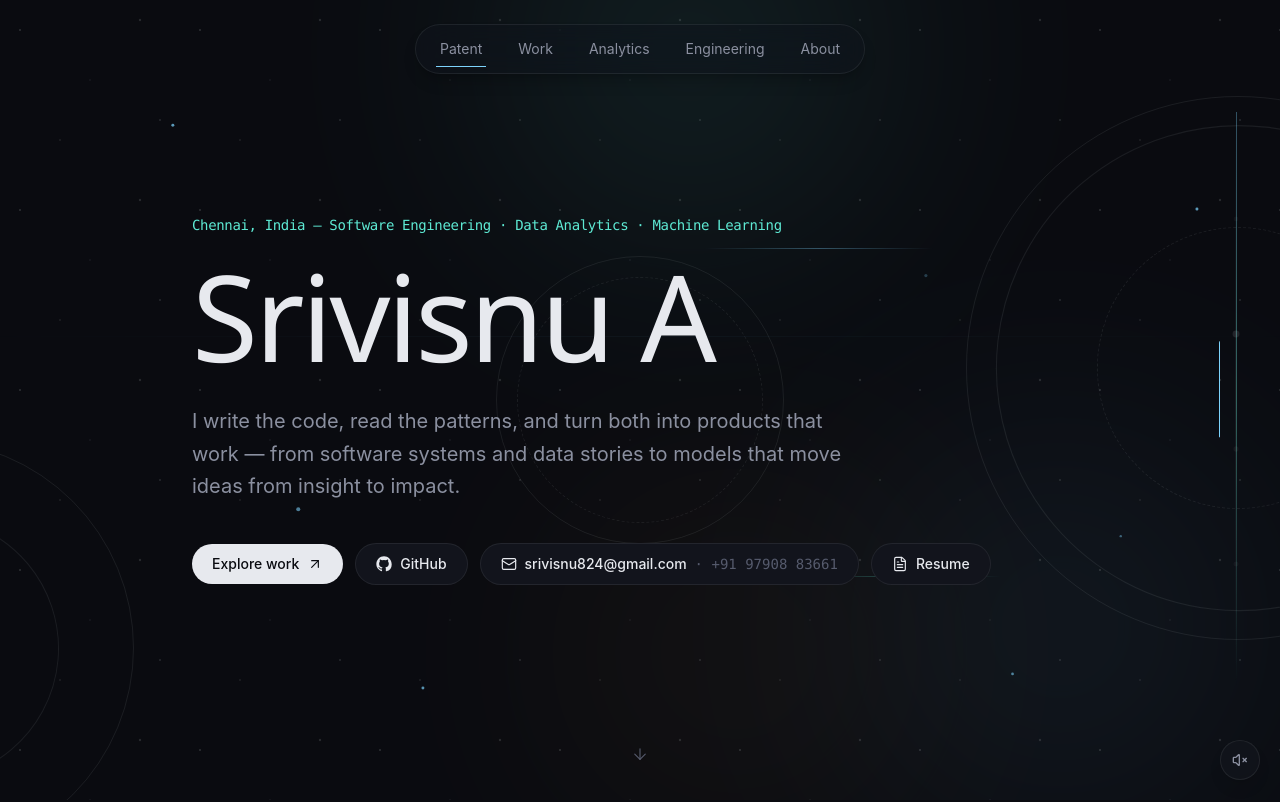
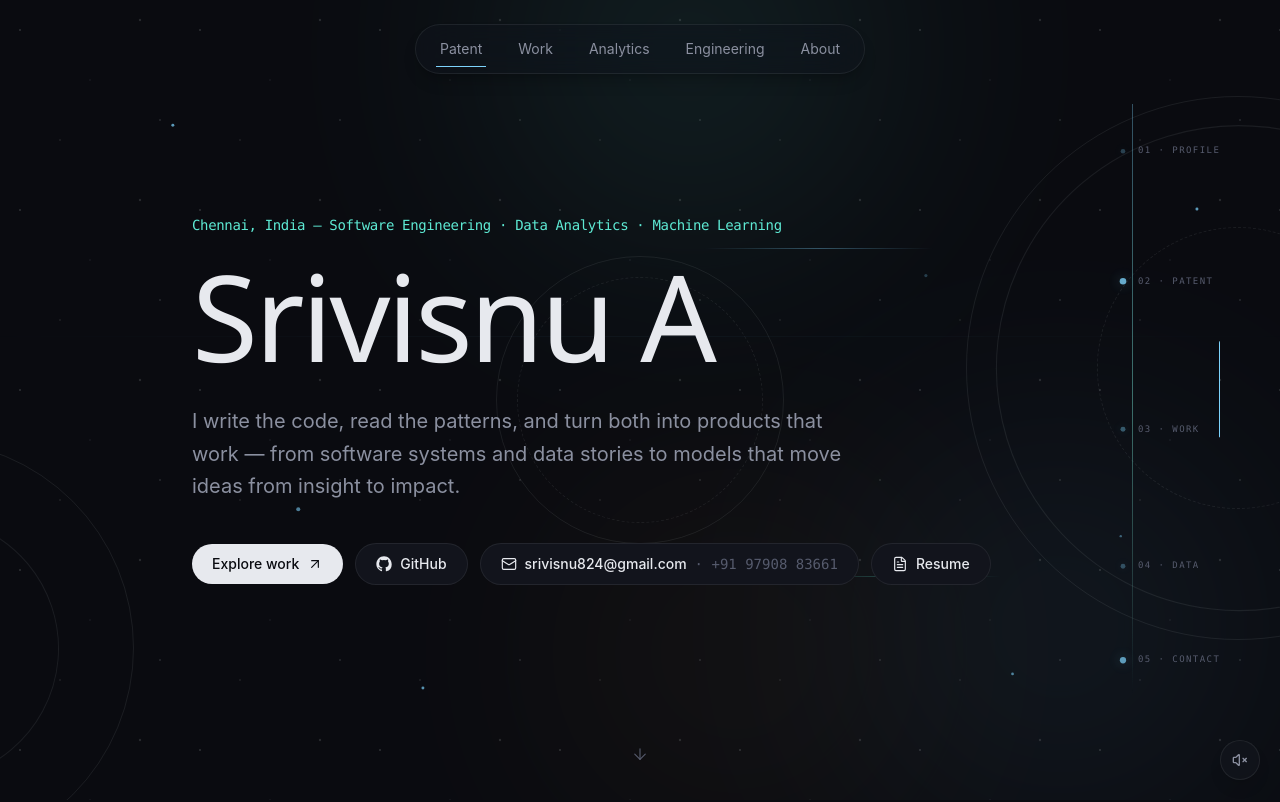
Before and after one commit to srivisnuA/portfolio, a Next.js app: page / in a window 1280 px wide. Shown: the top 802 px of the page. Built offline with nearby package versions, Linux system fonts and the light colour scheme.

Commit message:
Upgrade scroll journey with recruiter-focused milestones

```diff
--- a/components/ScrollJourney.tsx
+++ b/components/ScrollJourney.tsx
@@ -3,6 +3,14 @@
 import { motion, useReducedMotion, useScroll, useSpring, useTransform } from "framer-motion";
 import { Rocket, Sparkles } from "lucide-react";
 import { useEffect, useState } from "react";
+
+const milestones = [
+  { point: 8, label: "01 · PROFILE" },
+  { point: 30, label: "02 · PATENT" },
+  { point: 55, label: "03 · WORK" },
+  { point: 78, label: "04 · DATA" },
+  { point: 94, label: "05 · CONTACT" },
+];
 
 export default function ScrollJourney() {
   const prefersReducedMotion = useReducedMotion();
@@ -10,7 +18,7 @@ export default function ScrollJourney() {
   const [trackHeight, setTrackHeight] = useState(520);
 
   useEffect(() => {
-    const update = () => setTrackHeight(Math.min(620, Math.max(360, window.innerHeight * 0.72)));
+    const update = () => setTrackHeight(Math.min(660, Math.max(390, window.innerHeight * 0.74)));
     update();
     window.addEventListener("resize", update);
     return () => window.removeEventListener("resize", update);
@@ -21,49 +29,39 @@ export default function ScrollJourney() {
   const rocketScale = useTransform(
     scrollYProgress,
     [0, 0.18, 0.4, 0.62, 0.82, 1],
-    [0.72, 0.86, 1.02, 1.2, 1.48, 1.82],
+    [0.72, 0.88, 1.05, 1.22, 1.5, 1.95],
   );
-  const flameScale = useTransform(scrollYProgress, [0, 0.35, 0.65, 1], [0.65, 1, 1.35, 1.75]);
-  const opacity = useTransform(scrollYProgress, [0, 0.04, 0.98, 1], [0, 1, 1, 0]);
+  const flameScale = useTransform(scrollYProgress, [0, 0.35, 0.65, 1], [0.65, 1, 1.4, 2]);
+  const auraScale = useTransform(scrollYProgress, [0, 0.45, 1], [0.7, 1, 1.45]);
+  const opacity = useTransform(scrollYProgress, [0, 0.03, 0.98, 1], [0, 1, 1, 0]);
   const rotate = useTransform(scrollYProgress, [0, 0.25, 0.5, 0.75, 1], [0, 4, -3, 4, 0]);
-  const trailOpacity = useTransform(scrollYProgress, [0, 0.2, 0.55, 1], [0.35, 0.55, 0.8, 1]);
+  const trailOpacity = useTransform(scrollYProgress, [0, 0.15, 0.55, 1], [0.35, 0.65, 0.82, 1]);
 
   if (prefersReducedMotion) return null;
 
   return (
-    <div aria-hidden="true" className="pointer-events-none fixed right-5 top-1/2 z-40 hidden -translate-y-1/2 lg:block">
-      <div className="relative h-[min(72vh,620px)] w-12">
-        <div className="absolute left-1/2 top-0 h-full w-px -translate-x-1/2 bg-gradient-to-b from-transparent via-[var(--border-hair-strong)] to-transparent" />
-        <motion.div
-          style={{ height: rocketY, opacity: trailOpacity }}
-          className="absolute left-1/2 top-0 w-px -translate-x-1/2 origin-top bg-gradient-to-b from-[var(--accent-cyan)] via-[var(--accent-teal)] to-transparent"
-        />
+    <div aria-hidden="true" className="pointer-events-none fixed right-4 top-1/2 z-40 hidden -translate-y-1/2 lg:block">
+      <div className="relative h-[min(74vh,660px)] w-36">
+        <div className="absolute left-3 top-0 h-full w-px bg-gradient-to-b from-transparent via-[var(--border-hair-strong)] to-transparent" />
+        <motion.div style={{ height: rocketY, opacity: trailOpacity }} className="absolute left-3 top-0 w-px origin-top bg-gradient-to-b from-[var(--accent-cyan)] via-[var(--accent-teal)] to-transparent" />
 
-        {[18, 38, 58, 78].map((point, index) => (
-          <motion.span
-            key={point}
-            className="absolute left-1/2 h-1.5 w-1.5 -translate-x-1/2 rounded-full bg-[var(--border-hair-strong)]"
-            style={{ top: `${point}%` }}
-            animate={{ opacity: [0.25, 0.8, 0.25], scale: [0.8, 1.15, 0.8] }}
-            transition={{ duration: 2.2 + index * 0.25, repeat: Infinity, ease: "easeInOut", delay: index * 0.3 }}
-          />
+        {milestones.map((milestone, index) => (
+          <div key={milestone.label} className="absolute left-0 flex -translate-y-1/2 items-center gap-3" style={{ top: `${milestone.point}%` }}>
+            <motion.span
+              animate={{ opacity: [0.25, 0.8, 0.25], scale: [0.75, 1.1, 0.75] }}
+              transition={{ duration: 2.2 + index * 0.25, repeat: Infinity, ease: "easeInOut", delay: index * 0.3 }}
+              className="h-1.5 w-1.5 rounded-full bg-[var(--accent-cyan)] shadow-[0_0_12px_rgba(125,211,252,0.45)]"
+            />
+            <span className="font-mono whitespace-nowrap text-[9px] tracking-[0.16em] text-[var(--text-faint)]">{milestone.label}</span>
+          </div>
         ))}
 
-        <motion.div
-          style={{ y: rocketY, opacity, rotate, scale: rocketScale }}
-          className="absolute left-1/2 top-0 origin-center -translate-x-1/2 -translate-y-1/2"
-        >
+        <motion.div style={{ y: rocketY, opacity, rotate, scale: rocketScale }} className="absolute left-3 top-0 origin-center -translate-x-1/2 -translate-y-1/2">
+          <motion.div style={{ scale: auraScale }} className="absolute inset-0 -m-3 rounded-full bg-[var(--accent-cyan)]/10 blur-xl" />
           <div className="relative flex h-9 w-9 items-center justify-center rounded-full border border-[var(--border-hair-strong)] bg-[var(--bg-panel)]/90 shadow-xl shadow-black/20 backdrop-blur-xl">
             <Rocket size={17} strokeWidth={1.7} className="text-[var(--accent-cyan)]" />
-            <motion.span
-              style={{ scaleY: flameScale }}
-              className="absolute -bottom-3 left-1/2 h-3 w-1 -translate-x-1/2 origin-top rounded-full bg-gradient-to-b from-[var(--accent-amber)] to-transparent"
-            />
-            <motion.span
-              animate={{ opacity: [0.15, 0.55, 0.15] }}
-              transition={{ duration: 1.4, repeat: Infinity, ease: "easeInOut" }}
-              className="absolute -bottom-5 left-1/2 -translate-x-1/2"
-            >
+            <motion.span style={{ scaleY: flameScale }} className="absolute -bottom-3 left-1/2 h-3 w-1 -translate-x-1/2 origin-top rounded-full bg-gradient-to-b from-[var(--accent-amber)] via-[var(--accent-amber)]/70 to-transparent" />
+            <motion.span animate={{ opacity: [0.15, 0.6, 0.15], y: [0, 2, 0] }} transition={{ duration: 1.2, repeat: Infinity, ease: "easeInOut" }} className="absolute -bottom-5 left-1/2 -translate-x-1/2">
               <Sparkles size={10} className="text-[var(--accent-teal)]" />
             </motion.span>
           </div>
```
